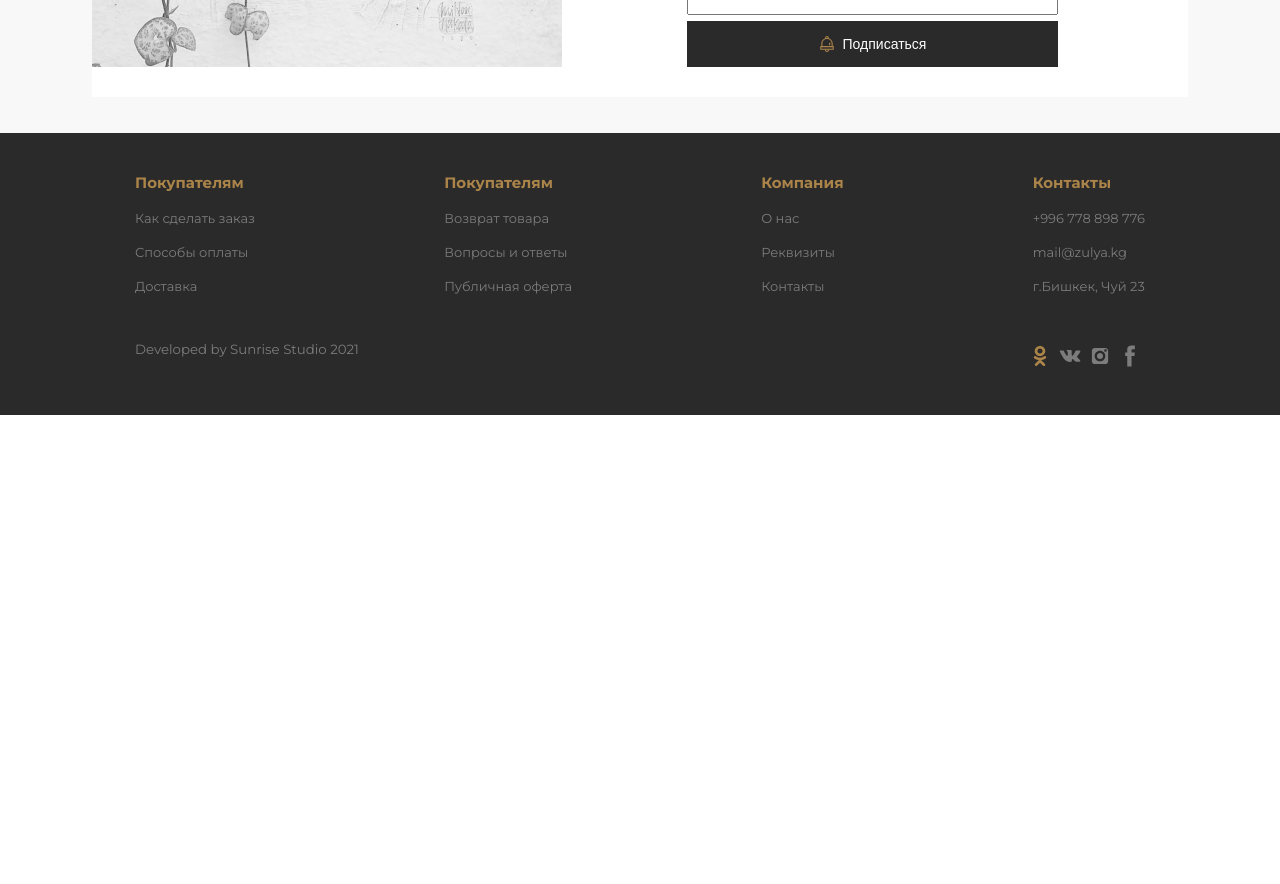
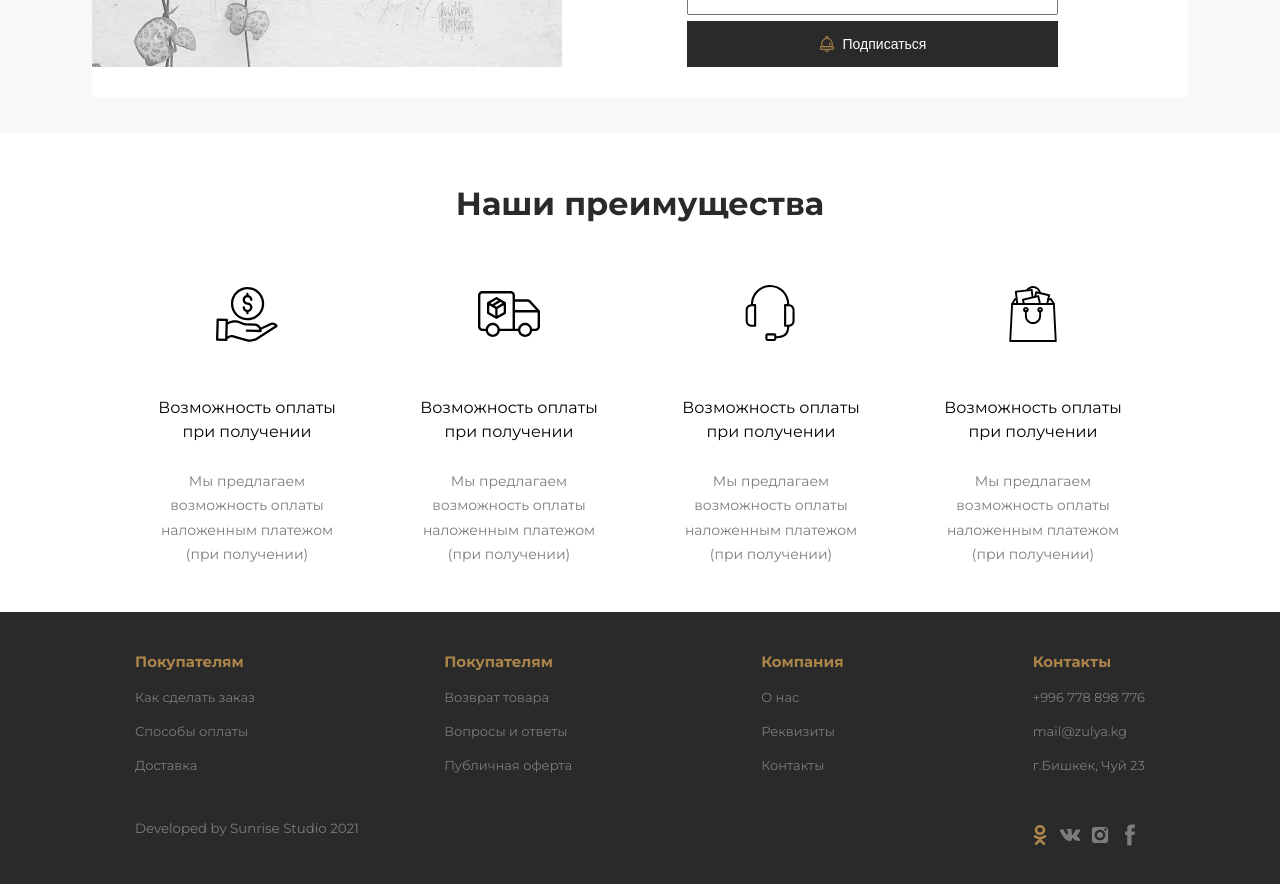
Before and after one commit to BaitemirAsanbaev/bella, a React (Create React App) app: page / in a window 1280 px wide. Shown: the part 8420-9304 px from the top of the page. Before the commit the page ends 8835 px from the top, so only its background shows below. Built offline with nearby package versions, Linux system fonts and the light colour scheme.

Commit message:
added adventeges

```diff
--- /dev/null
+++ b/src/components/Adventeges/Adventeges.js
@@ -0,0 +1,37 @@
+import classes from "./Adventeges.module.scss"
+import money from "../../assests/images/money-icon.svg"
+import truck from "../../assests/images/truck-icon.svg"
+import support from "../../assests/images/support-icon.svg"
+import shop from "../../assests/images/shop-icon.svg"
+
+
+const Adventeges = () => {
+  return ( <div className={classes.Adventeges}>
+    <h1>Наши преимущества</h1>
+    <div className={classes.container}>
+      <div>
+        <img src={money}/>
+        <h2>Возможность оплаты при получении</h2>
+        <p>Мы предлагаем возможность оплаты наложенным платежом (при получении)</p>
+      </div>
+      <div>
+        <img src={truck}/>
+        <h2>Возможность оплаты при получении</h2>
+        <p>Мы предлагаем возможность оплаты наложенным платежом (при получении)</p>
+      </div>
+      <div>
+        <img src={support}/>
+        <h2>Возможность оплаты при получении</h2>
+        <p>Мы предлагаем возможность оплаты наложенным платежом (при получении)</p>
+      </div>
+      <div>
+        <img src={shop}/>
+        <h2>Возможность оплаты при получении</h2>
+        <p>Мы предлагаем возможность оплаты наложенным платежом (при получении)</p>
+      </div>
+    </div>
+
+    </div> );
+}
+
+export default Adventeges;
--- /dev/null
+++ b/src/components/Adventeges/Adventeges.module.scss
@@ -0,0 +1,37 @@
+.Adventeges{
+  display: flex;
+  flex-direction: column;
+  align-items: center;
+  h1{
+    font-size: 32px;
+    color: #2a2a2a;
+    margin: 51px 0px 25px 0px;
+  }
+  .container{
+    display: flex;
+    justify-content: center;
+    >div{
+      display: flex;
+      flex-direction: column;
+      align-items: center;
+      max-width: 250px;
+      margin: 0px 16px;
+      padding: 31px 16px;
+      text-align: center;
+      h2{
+        font-size: 16px;
+        max-width: 198px;
+        margin: 47px 0px 10px 0px;
+        line-height: 24.5px;
+        font-weight: 500;
+      }
+      p{
+        font-size: 14px;
+        max-width: 198px;
+        color: #7c7c7c;
+        line-height: 24.5px;
+      }
+    }
+
+  }
+}
--- a/src/pages/Home/Home.js
+++ b/src/pages/Home/Home.js
@@ -3,6 +3,7 @@ import HomeCollections from '../../components/HomeCollections/HomeCollections';
 import Hit from '../../components/Hit/Hit';
 import Subscription from '../../components/Subscription/Subscription';
 import Slider from "../../components/Slider/Slider"
+import Adventeges from '../../components/Adventeges/Adventeges';
 
 const Home = () => {
   return ( <div className={classes.Home}>
@@ -12,6 +13,7 @@ const Home = () => {
     <Hit title="Новинки"/>
     <HomeCollections/>
     <Subscription/>
+    <Adventeges/>
   </div> );
 }
 
```
